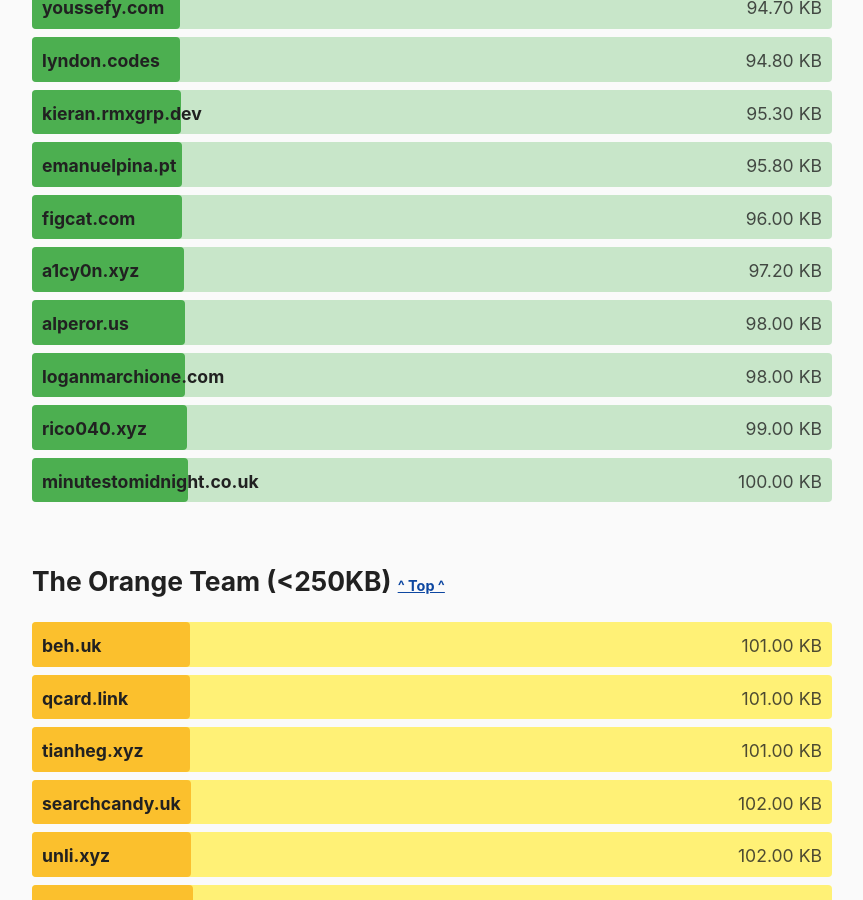
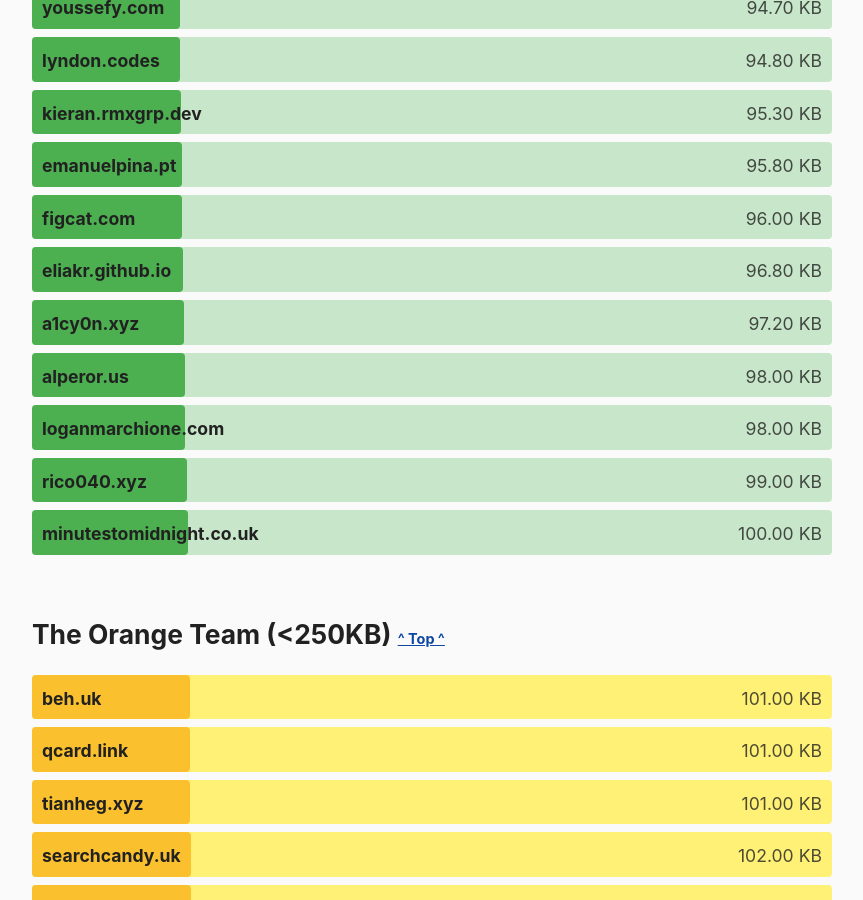
Before and after one commit to kevquirk/512kb.club, a Jekyll site: the page built from index.md, in a window 1280 px wide and 900 px high, scrolled down 18521 px. Shown: the whole window, without its empty margins (208-1071 px from the left). Built offline with Jekyll 4.4.1, drawn with Linux system fonts in a browser that asks for light colours.

Commit message:
Update sites.yml

```diff
--- a/_data/sites.yml
+++ b/_data/sites.yml
@@ -868,6 +868,11 @@
   url: http://ekuttan.me/
   size: 192
   last_checked: 2022/08/24
+
+- domain: eliakr.github.io
+  url: https://eliakr.github.io/moriacalc/thetiki.html
+  size: 96.8
+  last_checked: 2023-02-12
 
 - domain: elinvention.ovh
   url: https://elinvention.ovh/
```
